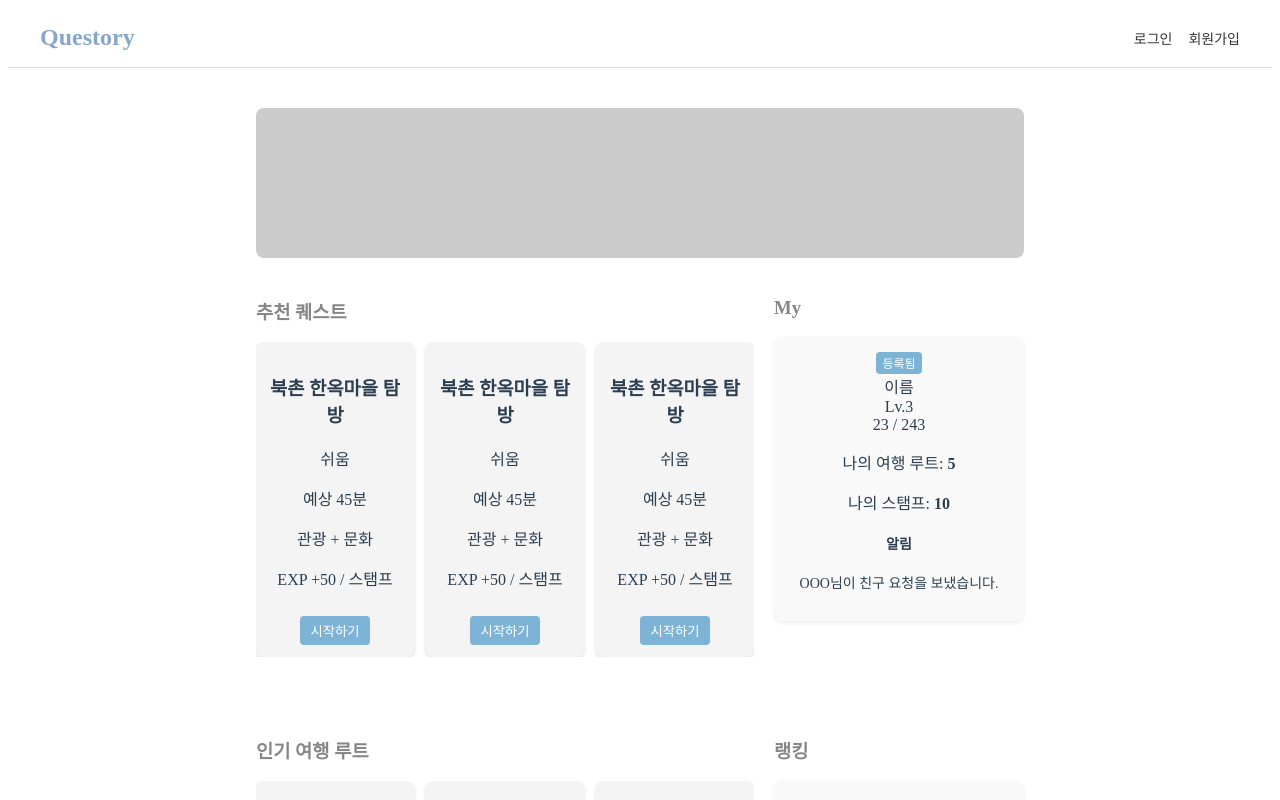
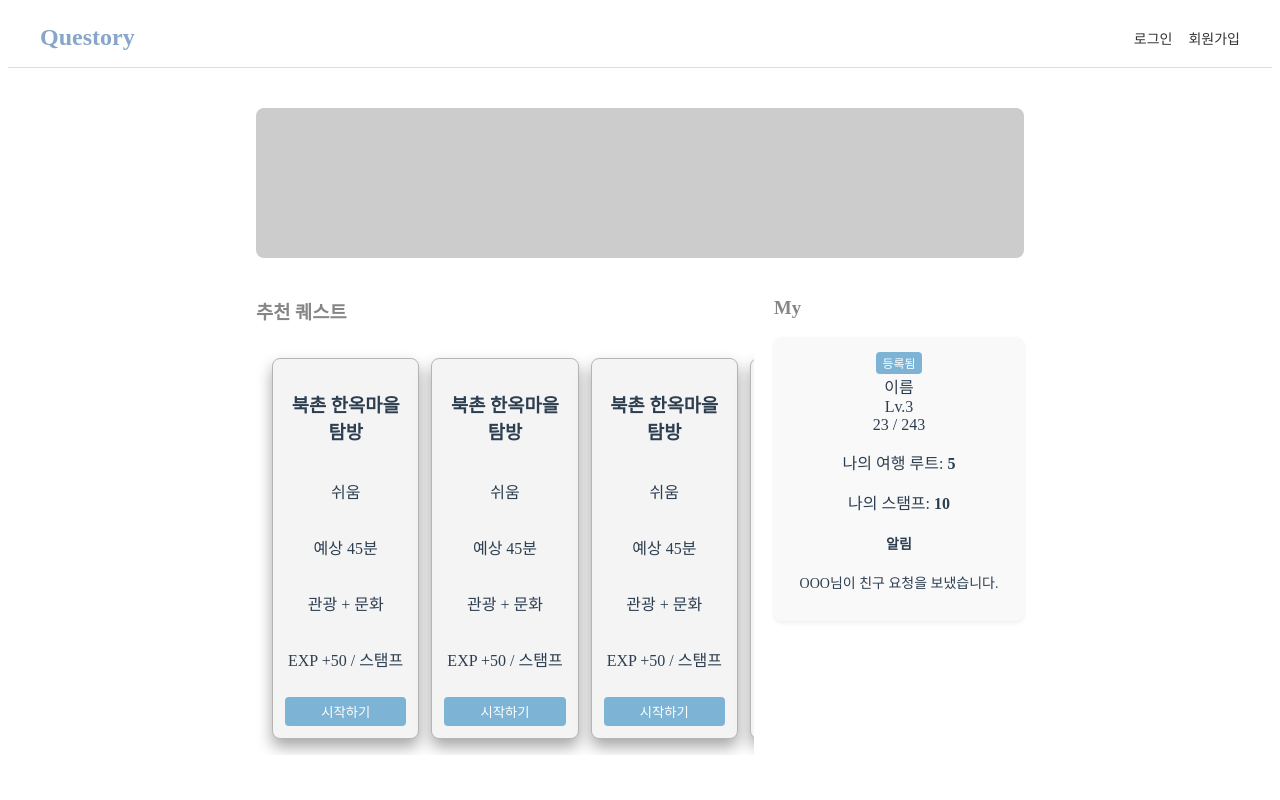
Before and after one commit to Questory04/Questory_FE, a Vue app: page /main in a window 1280 px wide. Shown: the top 800 px of the page. Built offline with nearby package versions, Linux system fonts and the light colour scheme.

Commit message:
style: swiper css 변경
- box-shadow
- padding
등

```diff
--- a/src/components/main/PopularRoutes.vue
+++ b/src/components/main/PopularRoutes.vue
@@ -6,7 +6,7 @@
             :space-between="12"
             :breakpoints="{
                 640: { slidesPerView: 2.2 },
-        1024: { slidesPerView: 3 }
+                1024: { slidesPerView: 3 },
             }"
         >
             <SwiperSlide v-for="n in 5" :key="n">
@@ -23,17 +23,17 @@
 </template>
 
 <script>
-import { Swiper, SwiperSlide } from 'swiper/vue';
-import 'swiper/css';
-import BasicTitle from '../common/BasicTitle.vue';
+import { Swiper, SwiperSlide } from "swiper/vue";
+import "swiper/css";
+import BasicTitle from "../common/BasicTitle.vue";
 
 export default {
     name: "PopularRoutes",
     components: {
         Swiper,
         SwiperSlide,
-    BasicTitle
-  }
+        BasicTitle,
+    },
 };
 </script>
 
@@ -48,11 +48,13 @@ export default {
     border-radius: 8px;
     box-shadow: 0 2px 4px #ddd;
     height: 100%;
+    border: 1px solid #b5b5b5;
+    box-shadow: rgba(0, 0, 0, 0.35) 10px 10px 15px;
 }
 
 .card button {
     margin-top: 10px;
-  background: #7DB4D5;
+    background: #7db4d5;
     color: white;
     border: none;
     padding: 5px 10px;
--- a/src/components/main/QuestList.vue
+++ b/src/components/main/QuestList.vue
@@ -6,7 +6,7 @@
             :space-between="12"
             :breakpoints="{
                 640: { slidesPerView: 2.2 },
-        1024: { slidesPerView: 3 }
+                1024: { slidesPerView: 3 },
             }"
         >
             <SwiperSlide v-for="n in 5" :key="n">
@@ -24,17 +24,17 @@
 </template>
 
 <script>
-import { Swiper, SwiperSlide } from 'swiper/vue';
-import 'swiper/css';
-import BasicTitle from '../common/BasicTitle.vue';
+import { Swiper, SwiperSlide } from "swiper/vue";
+import "swiper/css";
+import BasicTitle from "../common/BasicTitle.vue";
 
 export default {
     name: "QuestList",
     components: {
         Swiper,
         SwiperSlide,
-    BasicTitle
-  }
+        BasicTitle,
+    },
 };
 </script>
 
@@ -44,20 +44,28 @@ export default {
 }
 
 .card {
+    flex: 1;
+    display: flex;
+    flex-direction: column;
+    justify-content: space-between;
     background: #f4f4f4;
     padding: 12px;
     border-radius: 8px;
-  box-shadow: 0 2px 4px #ddd;
-  height: 100%;
+    border: 1px solid #b5b5b5;
+    box-shadow: rgba(0, 0, 0, 0.35) 0px 8px 15px;
 }
 
 .card button {
     margin-top: 10px;
-  background: #7DB4D5;
+    background: #7db4d5;
     color: white;
     border: none;
     padding: 5px 10px;
     cursor: pointer;
     border-radius: 4px;
 }
+
+::v-deep(.swiper-horizontal) {
+    padding: 1rem;
+}
 </style>
```
Lines whose indentation alone changed are shown as unchanged.
